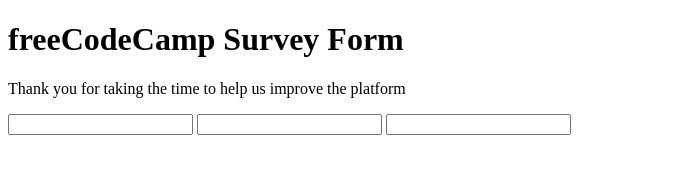
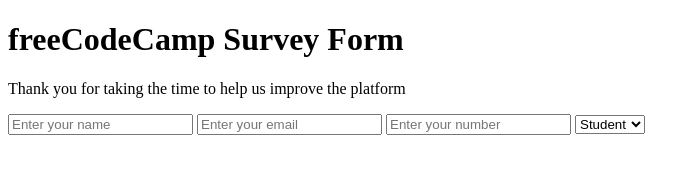
Before and after one commit to frempongdev/SurveyForm, a plain HTML site: page index.html in a window 1280 px wide. Shown: the whole page, without its empty margins (0-700 px from the left). Drawn offline with Linux system fonts and the light colour scheme.

Commit message:
added labels and dropdown

```diff
--- a/index.html
+++ b/index.html
@@ -11,13 +11,27 @@
   <div>
     <h1 id="title"> freeCodeCamp Survey Form </h1>
     <p id="description">Thank you for taking the time to help us improve the platform</p>
+  </div>
 
-    <form action="" id="survey-form">
-      <input type="text" id="name" required>
-      <input type="email" id="email" required>
-      <input type="number" id="number" max="99">
+    <form action="" id="survey-form" >
+
+      <input  type="text" id="name" required placeholder="Enter your name ">
+      <label   id="name-label" for="Name"> </label>
+      <input type="email" id="email" required placeholder="Enter your email ">
+      <label id="email-label" for="Email"></label>
+      <input type="number" id="number" max="99" placeholder="Enter your number">
+      <label id="number-label" for="Number"></label>
+
+      <select name="Role" id="dropdown">
+        <option value="STudent">Student</option>
+        <option value="Teacher">Teacher</option>
+        <option value="Worker">Worker</option>
+      </select>
+
+
+
      </form>
-  </div>
+
 
 
 
```
